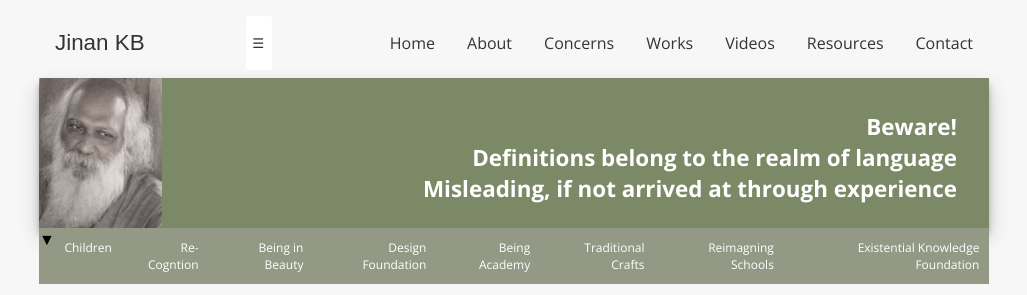
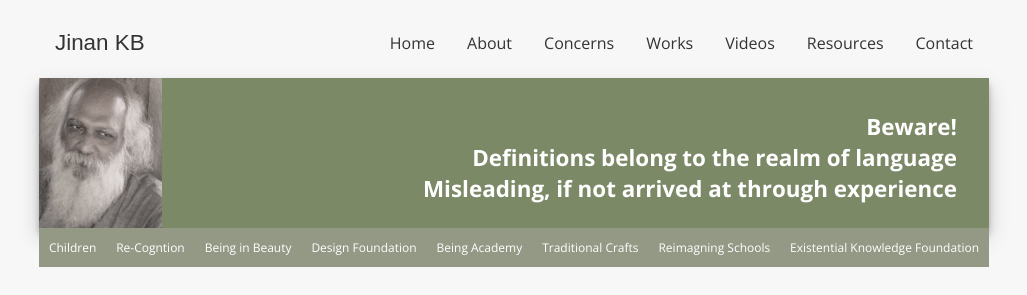
Before and after one commit to jinankb/jinankb.github.io, a Jekyll site: the page built from videos.html, in a window 1280 px wide, cut to the strip 0-295 px from the top of the page. Shown: the whole strip, without its empty margins (126-1153 px from the left). Built offline with Jekyll 4.4.1, drawn with Linux system fonts in a browser that asks for light colours.

Commit message:
Mobile Layout v4

```diff
--- a/css/style.css
+++ b/css/style.css
@@ -49,6 +49,12 @@
   display: flex;
   justify-content: space-between;
 
+}
+#nav-collapse{
+  display: none;
+}
+#inner-nav-collapse{
+  display: none;
 }
 .logo{
   font-size: 1.4rem;
@@ -485,6 +491,10 @@
   }
   #nav-collapse{
     font-size: 1.5rem;
+    display: block;
+  }
+  #inner-nav-collapse{
+    display: block;
   }
   nav ul{
    width: 100%;
@@ -523,7 +533,7 @@
   }
   .accordion a{
     padding: 1rem;
-    font-size: 0.6rem;
+    font-size: 0.75rem;
   }
   .accordion a::after{
     right: 1rem;
@@ -533,6 +543,22 @@
   }
   .accordion .content.links a{
     padding: 0.5rem;
+
+  /* These are technically the same, but use both */
+  overflow-wrap: break-word;
+  word-wrap: break-word;
+
+  -ms-word-break: break-all;
+  /* This is the dangerous one in WebKit, as it breaks things wherever */
+  word-break: break-all;
+  /* Instead use this non-standard one: */
+  word-break: break-word;
+
+  /* Adds a hyphen where the word breaks, if supported (No Blink) */
+  -ms-hyphens: auto;
+  -moz-hyphens: auto;
+  -webkit-hyphens: auto;
+  hyphens: auto;
   }
   .video-grid{
     flex-direction: column;
--- a/videos.html
+++ b/videos.html
@@ -6,38 +6,38 @@
 <div class="container">
     <div class="video-grid">
             <div class="video-card">
-                    <iframe src="https://www.youtube.com/embed/2aek6X_2K2g" frameborder="0" allow="autoplay; encrypted-media" allowfullscreen></iframe>
+                    <iframe src="https://www.youtube.com/embed/2aek6X_2K2g" frameborder="0" allow="autoplay; encrypted-media" width="100%" allowfullscreen></iframe>
                     <h6>Rediscovering Process</h6>
             </div>
             <div class="video-card">
-                <iframe src="https://www.youtube.com/embed/0JuGC-FxcYw" frameborder="0" allow="autoplay; encrypted-media" allowfullscreen></iframe>
+                <iframe src="https://www.youtube.com/embed/0JuGC-FxcYw" frameborder="0" allow="autoplay; encrypted-media" width="100%" allowfullscreen></iframe>
                 <h6>we become what we learn</h6>
             </div>
             <div class="video-card">
-                <iframe src="https://www.youtube.com/embed/CJkLSPnF8ws" frameborder="0" allow="autoplay; encrypted-media" allowfullscreen></iframe>
+                <iframe src="https://www.youtube.com/embed/CJkLSPnF8ws" frameborder="0" allow="autoplay; encrypted-media" width="100%" allowfullscreen></iframe>
                 <h6>Reasoning short circuits comprehension</h6>
             </div>
             <div class="video-card">
-                <iframe src="https://www.youtube.com/embed/ciiARi5PXTg" frameborder="0" allow="autoplay; encrypted-media" allowfullscreen></iframe>
+                <iframe src="https://www.youtube.com/embed/ciiARi5PXTg" frameborder="0" allow="autoplay; encrypted-media" width="100%" allowfullscreen></iframe>
                 <h6>Sharing with educatores at FLAME, Pune</h6>
             </div>
             <div class="video-card">
-                <iframe src="https://www.youtube.com/embed/8qktsT4ngko" frameborder="0" allow="autoplay; encrypted-media"
+                <iframe src="https://www.youtube.com/embed/8qktsT4ngko" frameborder="0" allow="autoplay; encrypted-media" width="100%"
                     allowfullscreen></iframe>
                 <h6>Children Learning by Being</h6>
             </div>
             <div class="video-card">
-                <iframe src="https://www.youtube.com/embed/CLqmt4r7a-U" frameborder="0" allow="autoplay; encrypted-media"
+                <iframe src="https://www.youtube.com/embed/CLqmt4r7a-U" frameborder="0" allow="autoplay; encrypted-media" width="100%"
                     allowfullscreen></iframe>
                 <h6>Living, Learning, Being</h6>
             </div>
             <div class="video-card">
-                <iframe src="https://www.youtube.com/embed/kvbwDVGs4Vw" frameborder="0" allow="autoplay; encrypted-media"
+                <iframe src="https://www.youtube.com/embed/kvbwDVGs4Vw" frameborder="0" allow="autoplay; encrypted-media" width="100%"
                     allowfullscreen></iframe>
                 <h6>Reimagning Beauty</h6>
             </div>
             <div class="video-card">
-                <iframe src="https://www.youtube.com/embed/FS4XHX0bwLs" frameborder="0" allow="autoplay; encrypted-media"
+                <iframe src="https://www.youtube.com/embed/FS4XHX0bwLs" frameborder="0" allow="autoplay; encrypted-media" width="100%"
                     allowfullscreen></iframe>
                 <h6>Nature Awakens the Child</h6>
             </div>
```
